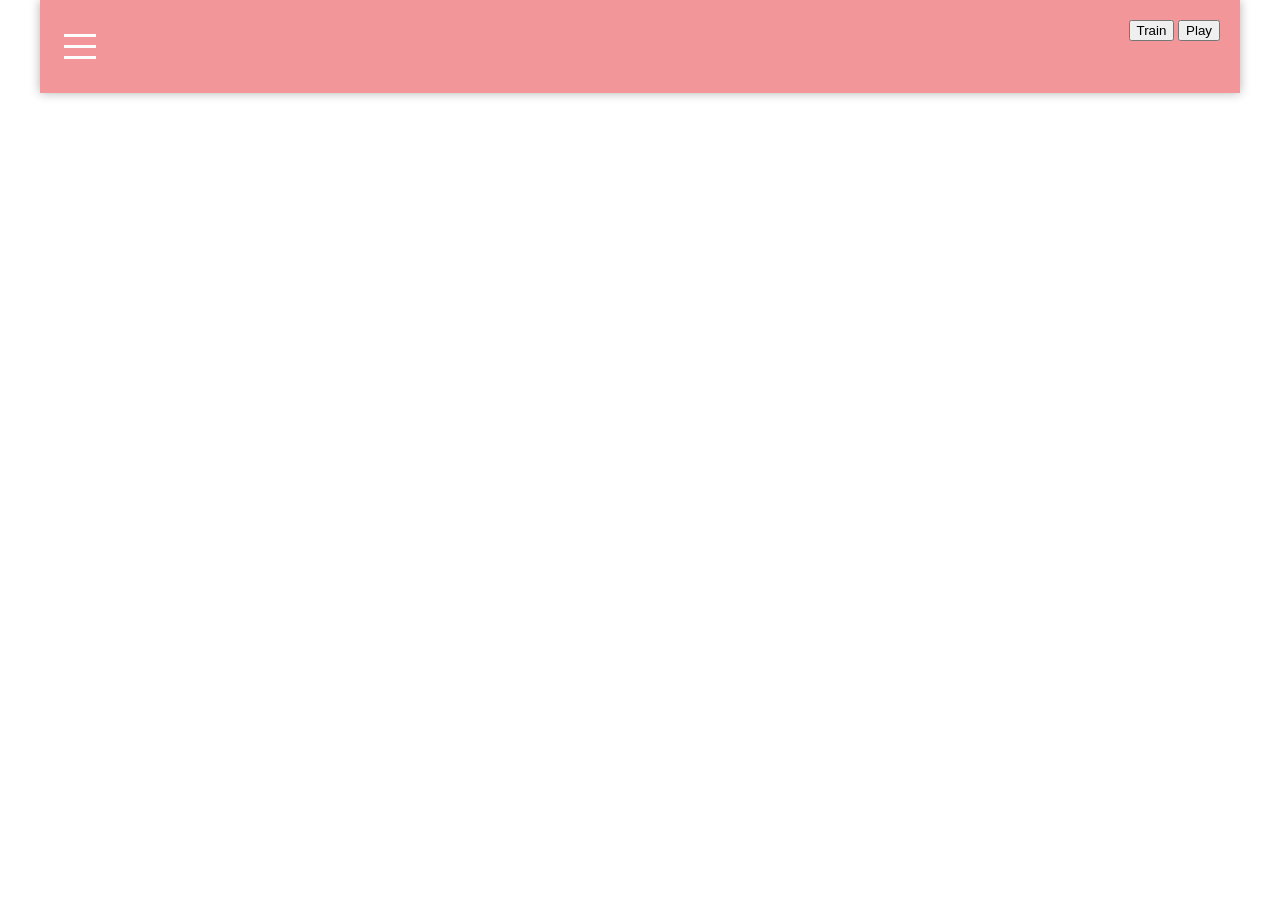
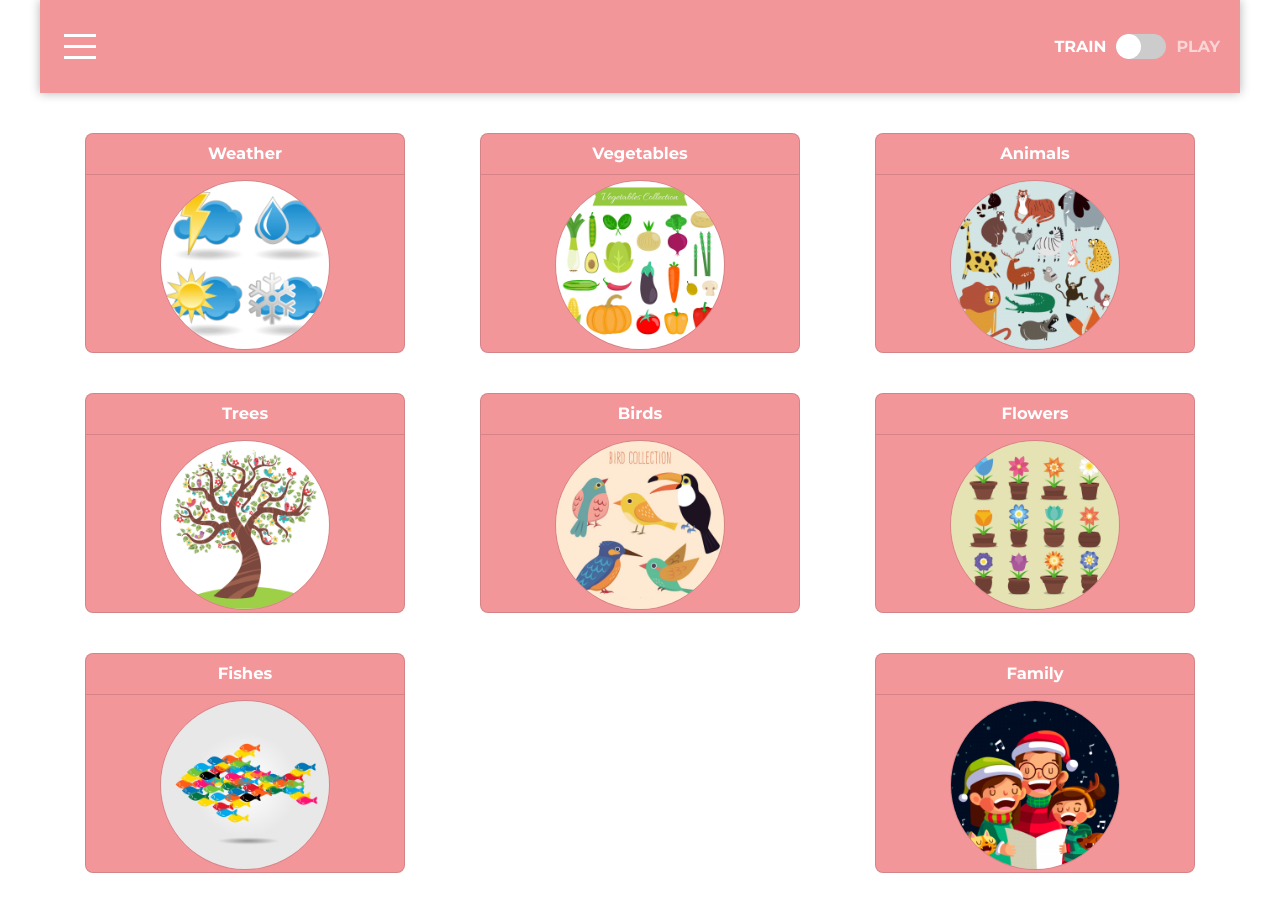
Before and after one commit to Arzamas-ka/english-for-kids, a website built with webpack: page src/index.html in a window 1280 px wide. Before the commit the page ends 800 px from the top, so only its background shows below. Built offline with nearby package versions, Linux system fonts and the light colour scheme.

Commit message:
feat:  create main carts

```diff
--- a/src/index.html
+++ b/src/index.html
@@ -3,7 +3,7 @@
 <head>
   <meta charset="UTF-8">
   <meta name="viewport" content="width=device-width, initial-scale=1.0">
-  <link rel="stylesheet" href="https://fonts.googleapis.com/css?family=Montserrat&display=swap">
+  <link href="https://fonts.googleapis.com/css2?family=Montserrat:wght@400;700;900&display=swap" rel="stylesheet">
   <title>English for kids</title>
 </head>
 <body>
@@ -19,9 +19,10 @@
           <span></span>
           <span></span>
         </div>
-        <div class="toggle-buttons">
-          <button>Train</button>
-          <button>Play</button>
+        <div class="toggle">
+          <div class="toggle-label toggle-label-off">Train</div>
+          <div class="toggle-switch"></div>
+          <div class="toggle-label toggle-label-on">Play</div>
         </div>
       </nav>
     </div>
@@ -29,7 +30,7 @@
 
   <main>
     <div class="main-wrapper  container">
-
+      <div class="main-cards"></div>
     </div>
   </main>
 
--- a/src/index.js
+++ b/src/index.js
@@ -1,5 +1,7 @@
 import { renderMenu } from './scripts/menu';
+import { renderMainCards } from './scripts/mainCards';
 
 import './styles/index.scss';
 
 renderMenu();
+renderMainCards();
--- a/src/scripts/data/dataCards.js
+++ b/src/scripts/data/dataCards.js
@@ -1,3 +1,12 @@
+import weather from '../../assets/images/set_weather.png';
+import vegetables from '../../assets/images/set_vegetables.png';
+import animals from '../../assets/images/set_animals.png';
+import trees from '../../assets/images/set_trees.png';
+import birds from '../../assets/images/set_birds.png';
+import flowers from '../../assets/images/set_flowers.png';
+import fishes from '../../assets/images/set_fishes.png';
+import family from '../../assets/images/set_family.png';
+
 export const dataCarts = [
   [
     {
@@ -500,12 +509,12 @@ export const dataCarts = [
 ];
 
 export const dataSets = [
-  { set: 'Weather', id: 0 },
-  { set: 'Vegetables', id: 1 },
-  { set: 'Animals', id: 2 },
-  { set: 'Trees', id: 3 },
-  { set: 'Birds', id: 4 },
-  { set: 'Flowers', id: 5 },
-  { set: 'Fishes', id: 6 },
-  { set: 'Family', id: 7 },
+  { set: 'Weather', id: 0, img: weather },
+  { set: 'Vegetables', id: 1, img: vegetables },
+  { set: 'Animals', id: 2, img: animals },
+  { set: 'Trees', id: 3, img: trees },
+  { set: 'Birds', id: 4, img: birds },
+  { set: 'Flowers', id: 5, img: flowers },
+  { set: 'Fishes', id: 6, img: fishes },
+  { set: 'Family', id: 7, img: family },
 ];
--- /dev/null
+++ b/src/scripts/mainCards.js
@@ -0,0 +1,22 @@
+import { dataSets } from '../scripts/data/dataCards';
+
+export const renderMainCards = () => {
+  const mainCards = dataSets.map(card => {
+    const cardLink = document.createElement('a');
+    cardLink.className = 'main-cards__item';
+    const h3 = document.createElement('h3');
+    h3.className = 'main-cards__title';
+    h3.textContent = card.set;
+    cardLink.append(h3);
+
+    const img = document.createElement('img');
+    img.setAttribute('src', `${card.img}`);
+
+    cardLink.append(img);
+
+
+    const mainCards = document.querySelector('.main-cards');
+    mainCards.append(cardLink);
+  });
+  return mainCards;
+};
--- a/src/scripts/menu.js
+++ b/src/scripts/menu.js
@@ -30,3 +30,12 @@ const activeBurgerMenu = () => {
   });
 };
 activeBurgerMenu();
+
+const toggle = () => {
+  const toggle = document.querySelector('.toggle');
+  toggle.addEventListener('click', (event) => {
+    event.preventDefault();
+    toggle.classList.toggle('active');
+  });
+};
+toggle();
--- a/src/styles/_body.scss
+++ b/src/styles/_body.scss
@@ -13,20 +13,6 @@ body {
   font-size: 14px;
   font-weight: 400;
   line-height: 1.2;
-}
-
-h1,
-h2,
-h3,
-h4,
-h5,
-h6 {
-  margin: {
-    top: 0;
-    right: 0;
-    bottom: 0;
-    left: 0;
-  };
 }
 
 a {
@@ -56,7 +42,6 @@ li {
 
 .container {
   max-width: 1200px;
-
   margin: 0 auto;
   padding: 20px;
 }
--- a/src/styles/_header.scss
+++ b/src/styles/_header.scss
@@ -10,6 +10,7 @@
 .navigation {
   display: flex;
   justify-content: space-between;
+  align-items: center;
 }
 
 // Menu
@@ -22,7 +23,7 @@
   height: 100vw;
 
   background-color: $primary;
-  transition: transform .7s ease-out;
+  transition: transform 0.7s ease-out;
   z-index: 10;
   transform: translateX(-100%);
 
@@ -59,7 +60,8 @@
     justify-content: center;
     flex-direction: column;
 
-    padding: 60px 40px;
+    padding-top: 60px;
+    padding-left: 100px;
   }
 
   &-item {
@@ -108,3 +110,68 @@
     transform: scale(1.1);
   }
 }
+
+// Toggle
+.toggle {
+  display: flex;
+  align-items: center;
+}
+
+.toggle-switch {
+  display: inline-block;
+  width: 50px;
+  height: 25px;
+  margin: 0 10px;
+
+  background: #ccc;
+  overflow: hidden;
+  border-radius: 15px;
+  vertical-align: middle;
+
+  &:after {
+    content: ' ';
+    display: block;
+    width: 25px;
+    height: 25px;
+
+    background-color: $white;
+    border: 0;
+    border-radius: 50%;
+    transition: all 0.2s ease-in-out;
+  }
+
+  .active & {
+    &:after {
+      margin-left: 25px;
+    }
+  }
+}
+
+.toggle-label {
+  display: inline-block;
+
+  font-size: 16px;
+  font-weight: bold;
+  color: $white;
+  opacity: 0.6;
+
+  text-transform: uppercase;
+
+  &:hover {
+    opacity: 1;
+  }
+}
+
+.toggle-label-off {
+  opacity: 1;
+}
+
+.active {
+  .toggle-label-off {
+    opacity: .6;
+  }
+
+  .toggle-label-on {
+    opacity: 1;
+  }
+}
--- a/src/styles/_main.scss
+++ b/src/styles/_main.scss
@@ -1 +1,52 @@
 @import './variables';
+
+// Main cards
+.main-cards {
+  display: flex;
+  justify-content: space-between;
+  flex-wrap: wrap;
+}
+
+.main-cards__item {
+  display: flex;
+  align-items: center;
+  flex-direction: column;
+
+  width: 320px;
+  height: 220px;
+  margin: 20px 25px;
+
+  background-color: $secondary;
+  color: $white;
+  background-clip: border-box;
+  border: 1px solid rgba(0, 0, 0, .125);
+  border-radius: 8px;
+
+  cursor: pointer;
+
+  & img {
+    display: block;
+    width: 170px;
+    height: 170px;
+    margin: 0 auto;
+
+    border-radius: 50%;
+    border: 1px solid rgba(0, 0, 0, .125);
+  }
+
+  &:hover {
+    box-shadow: 0 10px 20px rgba(0, 0, 0, .4);
+    transition: .3s;
+  }
+}
+
+.main-cards__title {
+  width: 100%;
+  display: block;
+  margin: 0;
+  margin-bottom: 5px;
+  padding: 10px 0;
+
+  text-align: center;
+  border-bottom: 1px solid rgba(0, 0, 0, .125);
+}
```
Also changed, not shown: src/assets/images/set_animals.png (added), src/assets/images/set_birds.png (added), src/assets/images/set_family.png (added), src/assets/images/set_fishes.png (added), src/assets/images/set_flowers.png (added), src/assets/images/set_trees.png (added), src/assets/images/set_vegetables.png (added), src/assets/images/set_weather.png (added), src/scripts/cards.js (deleted).
